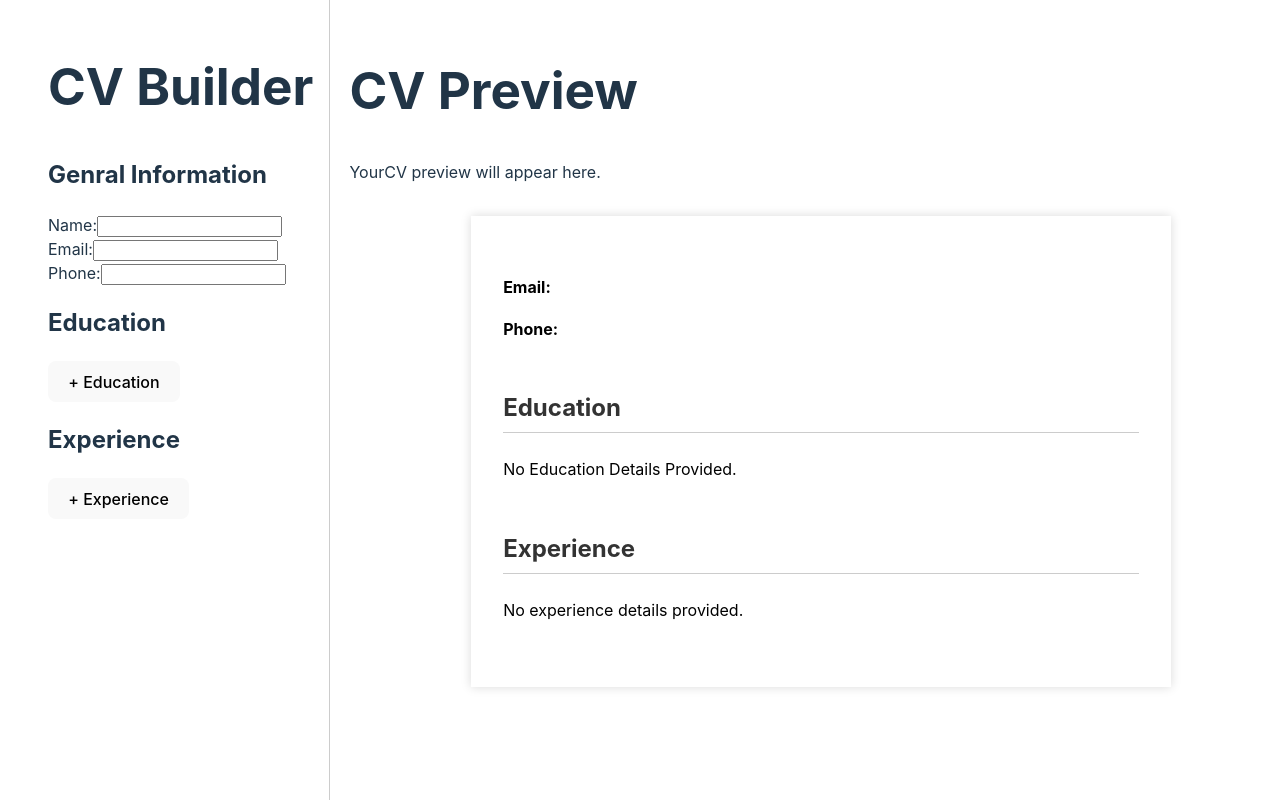
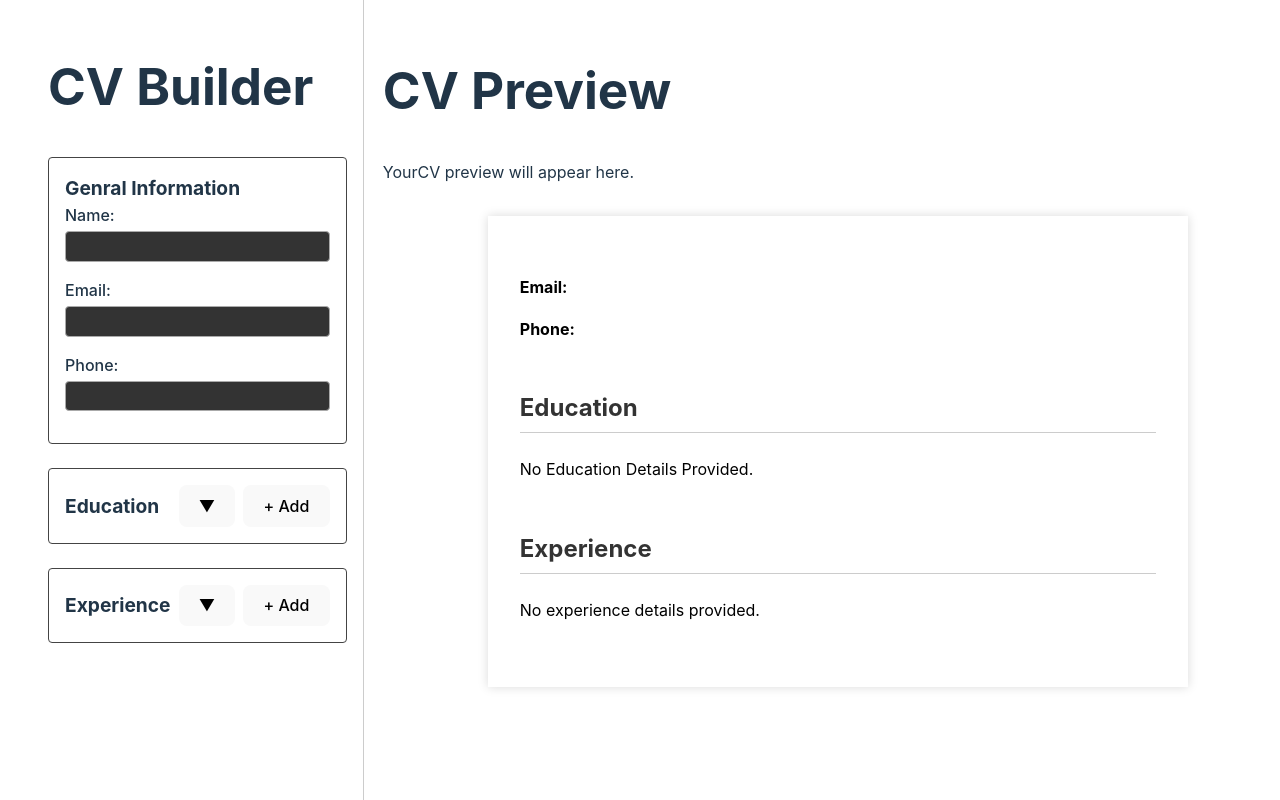
Before and after one commit to Graham4914/cv-project, a React (Vite) app: page / in a window 1280 px wide. Shown: the top 800 px of the page. Built offline with nearby package versions, Linux system fonts and the light colour scheme.

Commit message:
created cards for CV inputs with collapsable records with a toggle button and add button

```diff
--- a/src/App.jsx
+++ b/src/App.jsx
@@ -4,6 +4,7 @@ import EducationSection from './compnents/EducationSection';
 import ExperienceSection from './compnents/ExperienceSection';
 import CVPreview from './compnents/CVPreview';
 import './styles/layout.css'
+import './styles/editor.css'
 
 function App() {
   const [generalInfo, setGeneralInfo] =useState({ name: '', email: '', phone: '' });
--- a/src/compnents/EducationSection.jsx
+++ b/src/compnents/EducationSection.jsx
@@ -1,6 +1,7 @@
 import React, { useState } from "react";
 
 function EducationSection({educationList, setEducationList }) {
+ const [isSectionOpen, setIsSectionOpen] = useState(false);
  const [isFormVisible, setIsFormVisible] = useState(false);
  const [editingIndex, setEditingIndex] = useState(null);
 
@@ -11,11 +12,17 @@ function EducationSection({educationList, setEducationList }) {
     endDate: ''
   });
 
+  const handleToggleSection = () => {
+    setIsSectionOpen(!isSectionOpen);
+  };
 
     const handleAddClick = () => {
+        if (!isSectionOpen) {
+            setIsSectionOpen(true);
+          }
+
         setIsFormVisible(true);
         setEditingIndex(null);
-
         setFormData({ schoolName: '', titleOfStudy: '', startDate: '', endDate: '' });
     };
 
@@ -41,24 +48,37 @@ function EducationSection({educationList, setEducationList }) {
         setEditingIndex(index);
         setFormData({ ...educationList[index] });
         setIsFormVisible(true);
-    }
+        if (!isSectionOpen) setIsSelectionOpen(true);
+    };
 
     const handleDelete = (index) => {
         const updatedList = educationList.filter((_, i) => i !== index);
         setEducationList(updatedList);
-    }
+    };
 
 
 
 
     return (
 
-        <section>
-            <h2>Education</h2>
-            <button onClick={handleAddClick}>+ Education</button>
+        <section className="editor-section editor-education">
+            <div className="editor-section-header">
+            <h2 className="editor-section-title">Education</h2>
+            <div className="editor-section-controls">
+            <button type="button" onClick={handleToggleSection}>
+            {isSectionOpen ? "▲" : "▼"}
+            </button>
+
+            <button type="button" onClick={handleAddClick}>+ Add</button>
+            </div>
+        </div>
+
+
+        {isSectionOpen && (
+            <div className="editor-section-content">
             {isFormVisible && (
                 <form onSubmit={handleSave}>
-                    <div>
+                    <div className="form-group">
                         <label htmlFor="schoolName">School Name:</label>
                         <input
                         type="text"
@@ -68,7 +88,8 @@ function EducationSection({educationList, setEducationList }) {
                         />
                     </div>
 
-                    <div>
+
+                    <div className="form-group">
                         <label htmlFor="titleOfStudy">Title of Study:</label>
                         <input
                         type="text"
@@ -78,7 +99,7 @@ function EducationSection({educationList, setEducationList }) {
                         />
                     </div>
 
-                    <div>
+                    <div className="form-group">
                         <label htmlFor="startDate">Start Date:</label>
                         <input
                         type="text"
@@ -89,7 +110,7 @@ function EducationSection({educationList, setEducationList }) {
                         />
                     </div>
 
-                    <div>
+                    <div className="form-group">
                         <label htmlFor="endDate">End Date:</label>
                         <input
                         type="text"
@@ -106,10 +127,9 @@ function EducationSection({educationList, setEducationList }) {
             )}
 
              {educationList.length > 0 && (
-                <div>
-                    <h3>Saved Education Entries</h3>
+                <div className="editor-entries-list">
                     {educationList.map((edu, index) => (
-                        <article key={index}>
+                        <article key={index} className="editor-entry">
                             <h4>{edu.schoolName}</h4>
                             <p>{edu.titleOfStudy}</p>
                             <p>{edu.startDate} - {edu.endDate}</p>
@@ -119,6 +139,8 @@ function EducationSection({educationList, setEducationList }) {
                     ))}
                 </div>
              )}
+             </div>
+        )}
         </section>
     );
 }
--- a/src/compnents/ExperienceSection.jsx
+++ b/src/compnents/ExperienceSection.jsx
@@ -1,6 +1,7 @@
 import React, { useState } from "react";
 
 function ExperienceSection({experienceList, setExperienceList}) {
+  const [isSectionOpen, setIsSectionOpen] = useState(false);
    const [isFormVisible, setIsFormVisible] = useState(false);
     const [editingIndex, setEditingIndex] = useState(null);
 
@@ -13,11 +14,17 @@ function ExperienceSection({experienceList, setExperienceList}) {
         endDate: ''
     });
 
+    const handleToggleSection = () => {
+      setIsSectionOpen(!isSectionOpen);
+    };
+
 
     const handleAddClick = () => {
+      if (!isSectionOpen) {
+        setIsSectionOpen(true);
+      }
         setIsFormVisible(true);
         setEditingIndex(null);
-
         setFormData({ companyName: '', positionTitle: '', responsibilities: '', startDate: '', endDate: '' });
     };
 
@@ -45,6 +52,7 @@ function ExperienceSection({experienceList, setExperienceList}) {
         setEditingIndex(index);
         setFormData({ ...experienceList[index] });
         setIsFormVisible(true);
+        if (!isSectionOpen) setIsSelectionOpen(true);
     }
 
     const handleDelete = (index) => {
@@ -54,13 +62,22 @@ function ExperienceSection({experienceList, setExperienceList}) {
 
 
     return (
-        <section>
-          <h2>Experience</h2>
-          <button onClick={handleAddClick}>+ Experience</button>
+        <section className="editor-section editor-experience">
+          <div className="editor-section-header">
+          <h2 className="editor-section-title">Experience</h2>
+          <div className="editor-section-controls">
+          <button type="button" onClick={handleToggleSection}>
+            {isSectionOpen ? "▲" : "▼"}
+            </button>
+            <button type="button" onClick={handleAddClick}>+ Add</button>
+        </div>
+      </div>
 
+          {isSectionOpen && (
+            <div className="editor-section-content">
           {isFormVisible && (
             <form onSubmit={handleSave}>
-              <div>
+              <div className="form-group">
                 <label htmlFor="companyName">Company Name:</label>
                 <input
                   type="text"
@@ -70,7 +87,7 @@ function ExperienceSection({experienceList, setExperienceList}) {
                 />
               </div>
 
-              <div>
+              <div className="form-group">
                 <label htmlFor="positionTitle">Position Title:</label>
                 <input
                   type="text"
@@ -80,7 +97,7 @@ function ExperienceSection({experienceList, setExperienceList}) {
                 />
               </div>
 
-              <div>
+              <div className="form-group">
                 <label htmlFor="responsibilities">Responsibilities:</label>
                 <textarea
                   id="responsibilities"
@@ -89,7 +106,7 @@ function ExperienceSection({experienceList, setExperienceList}) {
                 />
               </div>
 
-              <div>
+              <div className="form-group">
                 <label htmlFor="expStartDate">Start Date:</label>
                 <input
                   type="text"
@@ -100,7 +117,7 @@ function ExperienceSection({experienceList, setExperienceList}) {
                 />
               </div>
 
-              <div>
+              <div className="form-group">
                 <label htmlFor="expEndDate">End Date:</label>
                 <input
                   type="text"
@@ -117,10 +134,10 @@ function ExperienceSection({experienceList, setExperienceList}) {
           )}
 
           {experienceList.length > 0 && (
-            <div>
+            <div className="editor-entries-list">
               <h3>Saved Experience Entries</h3>
               {experienceList.map((exp, index) => (
-                <article key={index}>
+                <article key={index} className="editor-entry">
                   <h4>{exp.positionTitle} at {exp.companyName}</h4>
                   <p><strong>Responsibilities:</strong> {exp.responsibilities}</p>
                   <p>{exp.startDate} - {exp.endDate}</p>
@@ -130,6 +147,8 @@ function ExperienceSection({experienceList, setExperienceList}) {
               ))}
             </div>
           )}
+          </div>
+          )}
         </section>
       );
     }
--- a/src/compnents/GeneralInfoSection.jsx
+++ b/src/compnents/GeneralInfoSection.jsx
@@ -5,9 +5,10 @@ function GeneralInfoSection({generalInfo, setGeneralInfo}) {
 
 
     return (
-        <section>
-            <h2>Genral Information</h2>
-                <div>
+        <section className="editor-section aditor-general-info">
+            <h2 className="editor-section-title">Genral Information</h2>
+
+                <div className="form-group">
                     <label htmlFor="name">Name:</label>
                     <input
                      type="text"
@@ -17,7 +18,8 @@ function GeneralInfoSection({generalInfo, setGeneralInfo}) {
                          setGeneralInfo({ ...generalInfo, name: e.target.value})}
                     />
                 </div>
-                <div>
+
+                <div className="form-group">
                     <label htmlFor="email">Email:</label>
                     <input
                      type="email"
@@ -27,7 +29,7 @@ function GeneralInfoSection({generalInfo, setGeneralInfo}) {
                          setGeneralInfo({ ...generalInfo, email: e.target.value })}
                     />
                 </div>
-                <div>
+                <div className="form-group">
                     <label htmlFor="phone">Phone:</label>
                     <input
                      type="tel"
--- /dev/null
+++ b/src/styles/editor.css
@@ -0,0 +1,72 @@
+.editor-section {
+    border: 1px solid #444;
+    border-radius: 4px;
+    padding: 1rem;
+    margin-bottom: 1.5rem;
+  }
+
+  .editor-section-header {
+    display: flex;
+    justify-content: space-between;
+    align-items: center;
+  }
+
+  .editor-section-title {
+    margin: 0;
+    font-size: 1.2em;
+    font-weight: bold;
+  }
+
+  .editor-section-controls button {
+    margin-left: 0.5rem;
+  }
+
+  .editor-section-content {
+    margin-top: 1rem;
+  }
+
+  .form-group {
+    display: flex;
+    flex-direction: column;
+    margin-bottom: 1rem;
+  }
+
+  .form-group label {
+    margin-bottom: 0.25rem;
+    font-weight: 500;
+  }
+
+  .form-group input, .form-group textarea {
+    padding: 0.4rem;
+    border: 1px solid #aaa;
+    border-radius: 4px;
+    background: #333;
+    color: #fff;
+    font-family: inherit;
+  }
+
+  .editor-entries-list {
+    margin-top: 1rem;
+  }
+
+  .editor-entry {
+    border-bottom: 1px solid #555;
+    padding: 0.5rem 0;
+  }
+
+  .editor-entry h4 {
+    margin: 0;
+    font-size: 1.1em;
+    margin-bottom: 0.25rem;
+  }
+
+  .editor-entry p {
+    margin: 0.25rem 0;
+  }
+
+  .editor-entry button {
+    margin-right: 0.5rem;
+    background: #1a1a1a;
+    border: 1px solid #646cff;
+    color: #fff;
+  }
--- a/src/styles/layout.css
+++ b/src/styles/layout.css
@@ -97,8 +97,8 @@
     box-sizing: border-box;
   }
 
-  @page {
+  /* @page {
     size: A4;
     margin:20mm;
-  }
+  } */
 }
```
